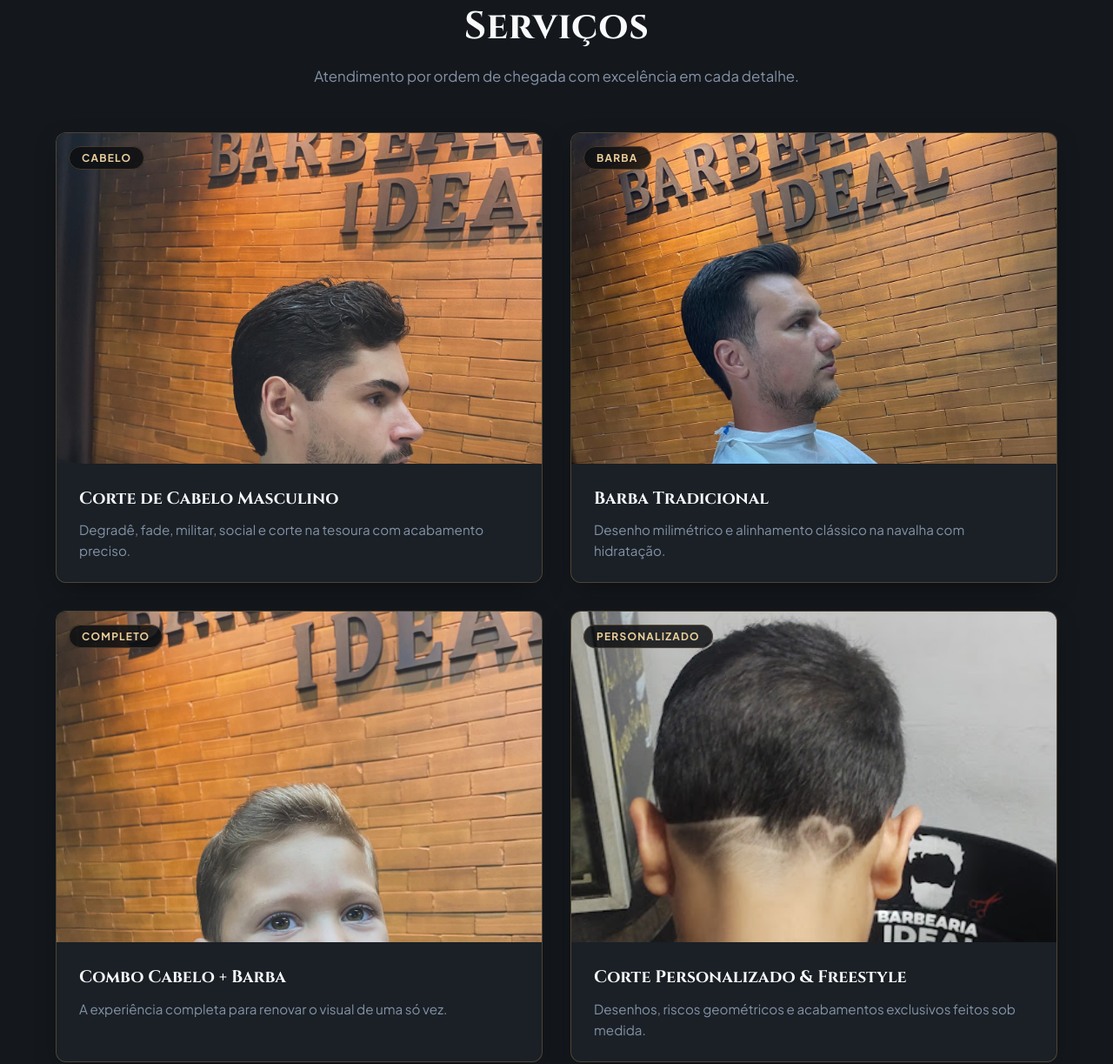
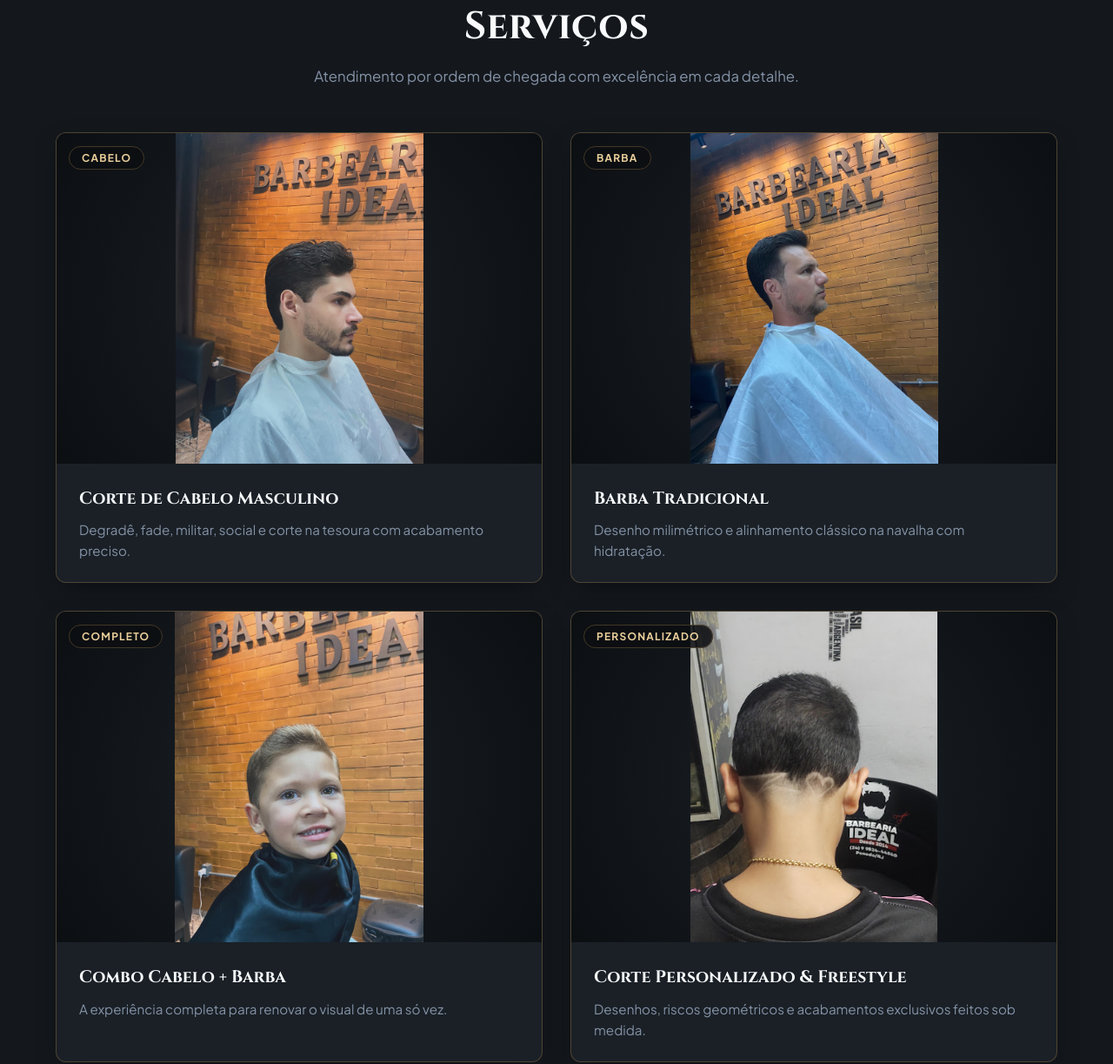
Before and after one commit to vemprapenedorj/Barbearia-Ideal, a plain HTML site: page index.html in a window 1280 px wide. Shown: the part 2056-3279 px from the top of the page at 87% size. Drawn offline with Linux system fonts and the light colour scheme.

Commit message:
style(servicos): retira o zoom das fotos dos servicos para mostrar a pessoa completa

```diff
--- a/index.html
+++ b/index.html
@@ -25,7 +25,7 @@
   <link rel="stylesheet" href="https://cdnjs.cloudflare.com/ajax/libs/font-awesome/6.5.1/css/all.min.css">
 
   <!-- Stylesheet -->
-  <link rel="stylesheet" href="styles.css?v=5">
+  <link rel="stylesheet" href="styles.css?v=6">
   <style>
     *, *::before, *::after, a, a *, span, strong, em, button, p {
       text-decoration: none !important;
--- a/site/styles.css
+++ b/site/styles.css
@@ -803,35 +803,22 @@ ul {
   width: 100%;
   height: 380px;
   overflow: hidden;
-  background-color: #12161a;
+  background: radial-gradient(circle at center, #1a2027 0%, #0c0f12 100%);
+  display: flex;
+  align-items: center;
+  justify-content: center;
 }
 
 .service-media-thumb img {
   width: 100%;
   height: 100%;
-  object-fit: cover;
-  object-position: center 20%;
-  transition: transform 0.6s cubic-bezier(0.16, 1, 0.3, 1);
-}
-
-.service-media-card:nth-child(1) .service-media-thumb img {
-  object-position: center 20%;
-}
-
-.service-media-card:nth-child(2) .service-media-thumb img {
-  object-position: center 25%;
-}
-
-.service-media-card:nth-child(3) .service-media-thumb img {
-  object-position: center 15%;
-}
-
-.service-media-card:nth-child(4) .service-media-thumb img {
-  object-position: center 35%;
+  object-fit: contain;
+  object-position: center;
+  transition: transform 0.4s ease;
 }
 
 .service-media-card:hover .service-media-thumb img {
-  transform: scale(1.05);
+  transform: scale(1.02);
 }
 
 .service-media-overlay {
--- a/styles.css
+++ b/styles.css
@@ -803,35 +803,22 @@ ul {
   width: 100%;
   height: 380px;
   overflow: hidden;
-  background-color: #12161a;
+  background: radial-gradient(circle at center, #1a2027 0%, #0c0f12 100%);
+  display: flex;
+  align-items: center;
+  justify-content: center;
 }
 
 .service-media-thumb img {
   width: 100%;
   height: 100%;
-  object-fit: cover;
-  object-position: center 20%;
-  transition: transform 0.6s cubic-bezier(0.16, 1, 0.3, 1);
-}
-
-.service-media-card:nth-child(1) .service-media-thumb img {
-  object-position: center 20%;
-}
-
-.service-media-card:nth-child(2) .service-media-thumb img {
-  object-position: center 25%;
-}
-
-.service-media-card:nth-child(3) .service-media-thumb img {
-  object-position: center 15%;
-}
-
-.service-media-card:nth-child(4) .service-media-thumb img {
-  object-position: center 35%;
+  object-fit: contain;
+  object-position: center;
+  transition: transform 0.4s ease;
 }
 
 .service-media-card:hover .service-media-thumb img {
-  transform: scale(1.05);
+  transform: scale(1.02);
 }
 
 .service-media-overlay {
```
Also changed, not shown: propostas/proposta.html (+33 -0 lines), site/index.html (+1 -1 lines), site/proposta.html (+33 -0 lines).
